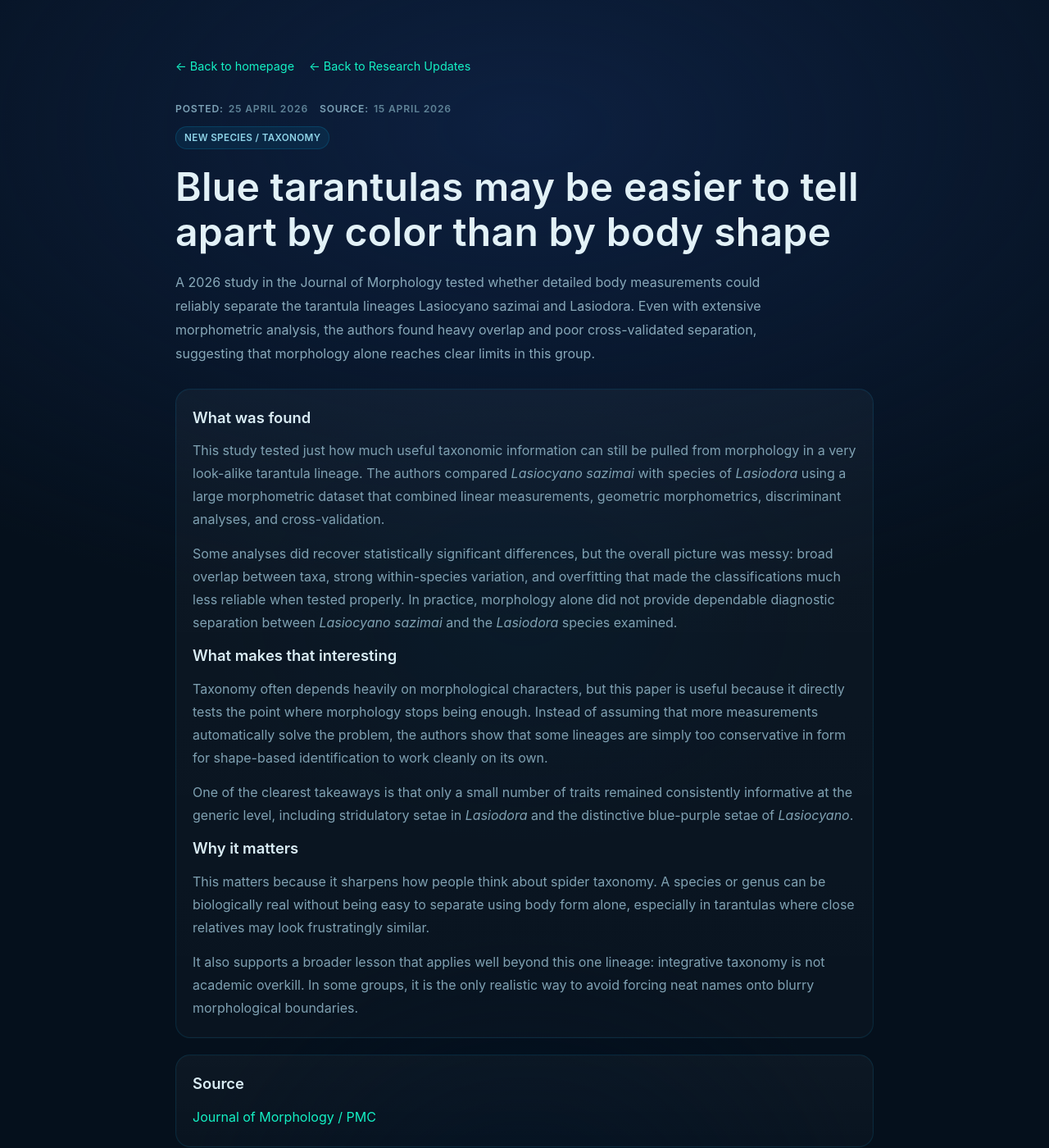
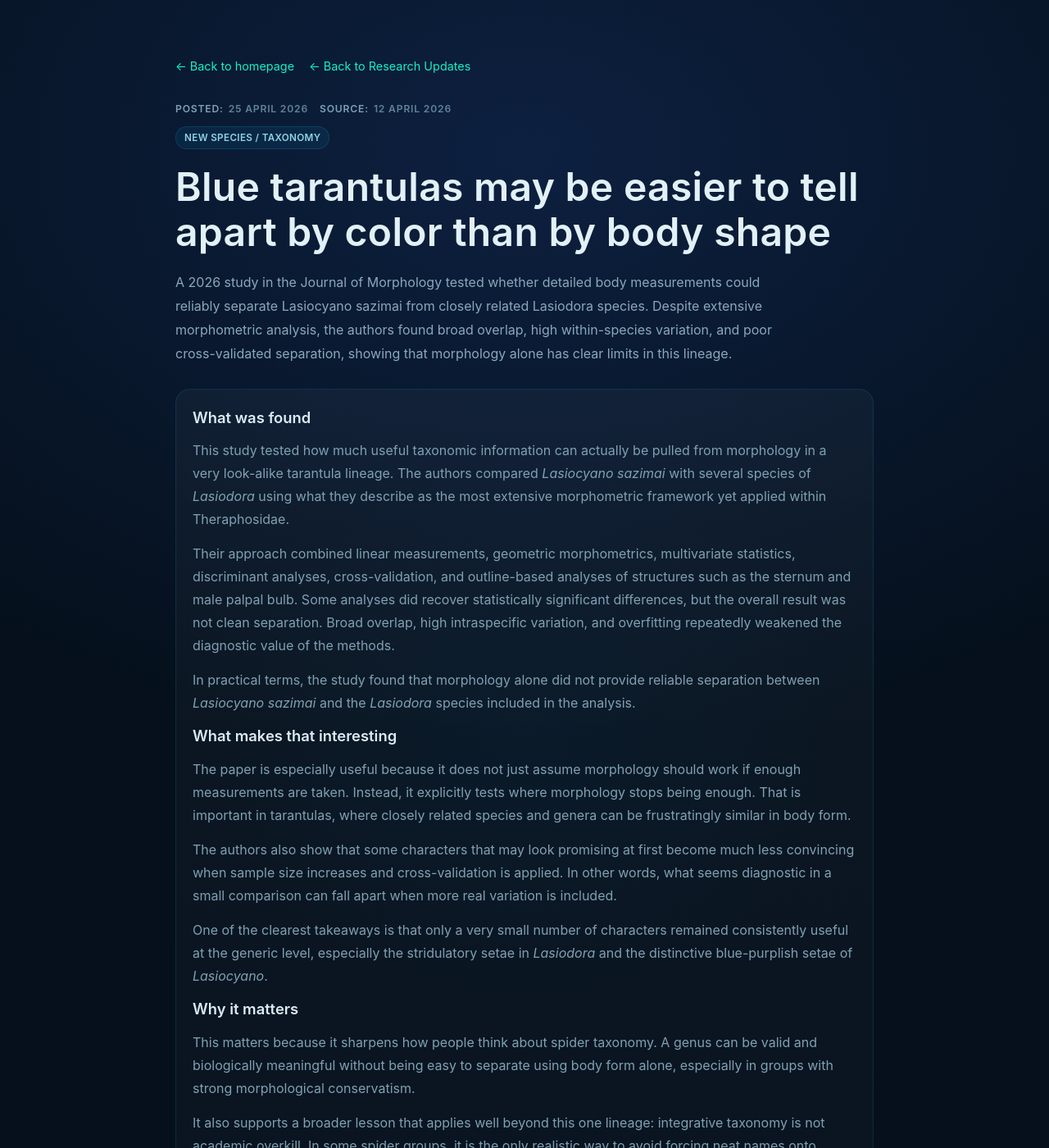
Before and after one commit to Introvertebrates/introvertebrates-site, a Jekyll site: the page built from _research/blue-tarantulas-may-be-easier-to-tell-apart-by-color-than-by-body-shape.md, in a window 1280 px wide and 1400 px high. Shown: the whole window at 82% size. Built offline with Jekyll 4.4.1, drawn with Linux system fonts in a browser that asks for light colours; some of the changed text lies outside the part shown.

Commit message:
Update Research Updates “blue-tarantulas-may-be-easier-to-tell-apart-by-color-than-by-body-shape”

```diff
--- a/_research/blue-tarantulas-may-be-easier-to-tell-apart-by-color-than-by-body-shape.md
+++ b/_research/blue-tarantulas-may-be-easier-to-tell-apart-by-color-than-by-body-shape.md
@@ -5,15 +5,15 @@ description: A plain-language Introvertebrates summary of a 2026 morphometric
   lineages Lasiocyano and Lasiodora.
 category: New species / Taxonomy
 posted_date: 25 April 2026
-source_date: 15 April 2026
+source_date: 12 April 2026
 summary: A 2026 study in the Journal of Morphology tested whether detailed body
-  measurements could reliably separate the tarantula lineages Lasiocyano sazimai
-  and Lasiodora. Even with extensive morphometric analysis, the authors found
-  heavy overlap and poor cross-validated separation, suggesting that morphology
-  alone reaches clear limits in this group.
-why_it_matters: This matters because it shows that even careful measurement is
-  not always enough to distinguish closely related tarantulas. In groups with
-  strong morphological conservatism, taxonomy may need multiple lines of
+  measurements could reliably separate Lasiocyano sazimai from closely related
+  Lasiodora species. Despite extensive morphometric analysis, the authors found
+  broad overlap, high within-species variation, and poor cross-validated
+  separation, showing that morphology alone has clear limits in this lineage.
+why_it_matters: This matters because it shows that even detailed measurements
+  are not always enough to separate closely related tarantulas. In
+  morphologically conservative groups, taxonomy may need multiple lines of
   evidence instead of relying on shape alone.
 source_url: https://pmc.ncbi.nlm.nih.gov/articles/PMC13071345/
 source_name: Journal of Morphology / PMC
@@ -22,13 +22,19 @@ source_name: Journal of Morphology / PMC
 
 <p>
 
-  This study tested just how much useful taxonomic information can still be pulled from morphology in a very look-alike tarantula lineage. The authors compared <em>Lasiocyano sazimai</em> with species of <em>Lasiodora</em> using a large morphometric dataset that combined linear measurements, geometric morphometrics, discriminant analyses, and cross-validation.
+  This study tested how much useful taxonomic information can actually be pulled from morphology in a very look-alike tarantula lineage. The authors compared <em>Lasiocyano sazimai</em> with several species of <em>Lasiodora</em> using what they describe as the most extensive morphometric framework yet applied within Theraphosidae.
 
 </p>
 
 <p>
 
-  Some analyses did recover statistically significant differences, but the overall picture was messy: broad overlap between taxa, strong within-species variation, and overfitting that made the classifications much less reliable when tested properly. In practice, morphology alone did not provide dependable diagnostic separation between <em>Lasiocyano sazimai</em> and the <em>Lasiodora</em> species examined.
+  Their approach combined linear measurements, geometric morphometrics, multivariate statistics, discriminant analyses, cross-validation, and outline-based analyses of structures such as the sternum and male palpal bulb. Some analyses did recover statistically significant differences, but the overall result was not clean separation. Broad overlap, high intraspecific variation, and overfitting repeatedly weakened the diagnostic value of the methods.
+
+</p>
+
+<p>
+
+  In practical terms, the study found that morphology alone did not provide reliable separation between <em>Lasiocyano sazimai</em> and the <em>Lasiodora</em> species included in the analysis.
 
 </p>
 
@@ -38,13 +44,19 @@ source_name: Journal of Morphology / PMC
 
 <p>
 
-  Taxonomy often depends heavily on morphological characters, but this paper is useful because it directly tests the point where morphology stops being enough. Instead of assuming that more measurements automatically solve the problem, the authors show that some lineages are simply too conservative in form for shape-based identification to work cleanly on its own.
+  The paper is especially useful because it does not just assume morphology should work if enough measurements are taken. Instead, it explicitly tests where morphology stops being enough. That is important in tarantulas, where closely related species and genera can be frustratingly similar in body form.
 
 </p>
 
 <p>
 
-  One of the clearest takeaways is that only a small number of traits remained consistently informative at the generic level, including stridulatory setae in <em>Lasiodora</em> and the distinctive blue-purple setae of <em>Lasiocyano</em>.
+  The authors also show that some characters that may look promising at first become much less convincing when sample size increases and cross-validation is applied. In other words, what seems diagnostic in a small comparison can fall apart when more real variation is included.
+
+</p>
+
+<p>
+
+  One of the clearest takeaways is that only a very small number of characters remained consistently useful at the generic level, especially the stridulatory setae in <em>Lasiodora</em> and the distinctive blue-purplish setae of <em>Lasiocyano</em>.
 
 </p>
 
@@ -54,12 +66,18 @@ source_name: Journal of Morphology / PMC
 
 <p>
 
-  This matters because it sharpens how people think about spider taxonomy. A species or genus can be biologically real without being easy to separate using body form alone, especially in tarantulas where close relatives may look frustratingly similar.
+  This matters because it sharpens how people think about spider taxonomy. A genus can be valid and biologically meaningful without being easy to separate using body form alone, especially in groups with strong morphological conservatism.
 
 </p>
 
 <p>
 
-  It also supports a broader lesson that applies well beyond this one lineage: integrative taxonomy is not academic overkill. In some groups, it is the only realistic way to avoid forcing neat names onto blurry morphological boundaries.
+  It also supports a broader lesson that applies well beyond this one lineage: integrative taxonomy is not academic overkill. In some spider groups, it is the only realistic way to avoid forcing neat names onto blurry morphological boundaries.
 
 </p>
+
+<p>
+
+  For tarantula research more broadly, the study is a useful reminder that morphology is still important, but it has limits. Molecular data, ecology, biogeography, and other lines of evidence may be necessary to get a more reliable picture of diversity and relationships.
+
+</p>
```
